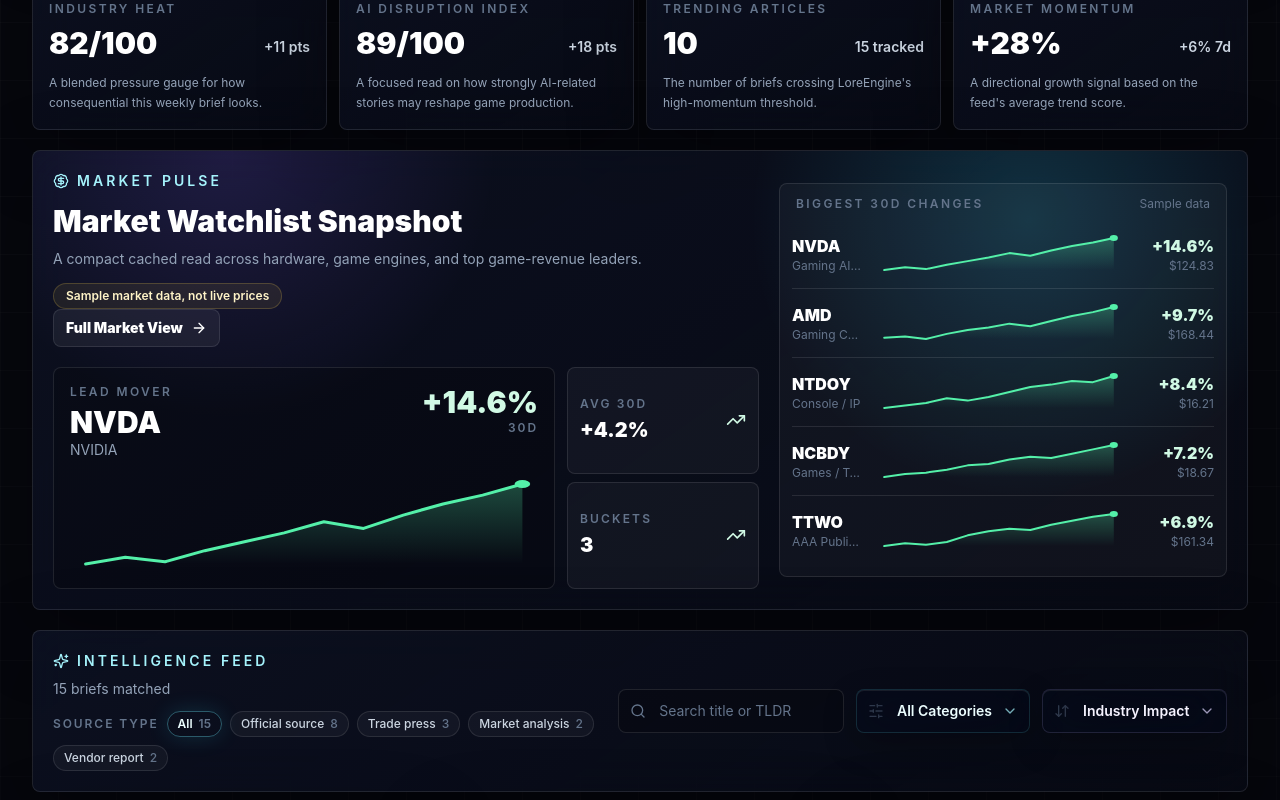
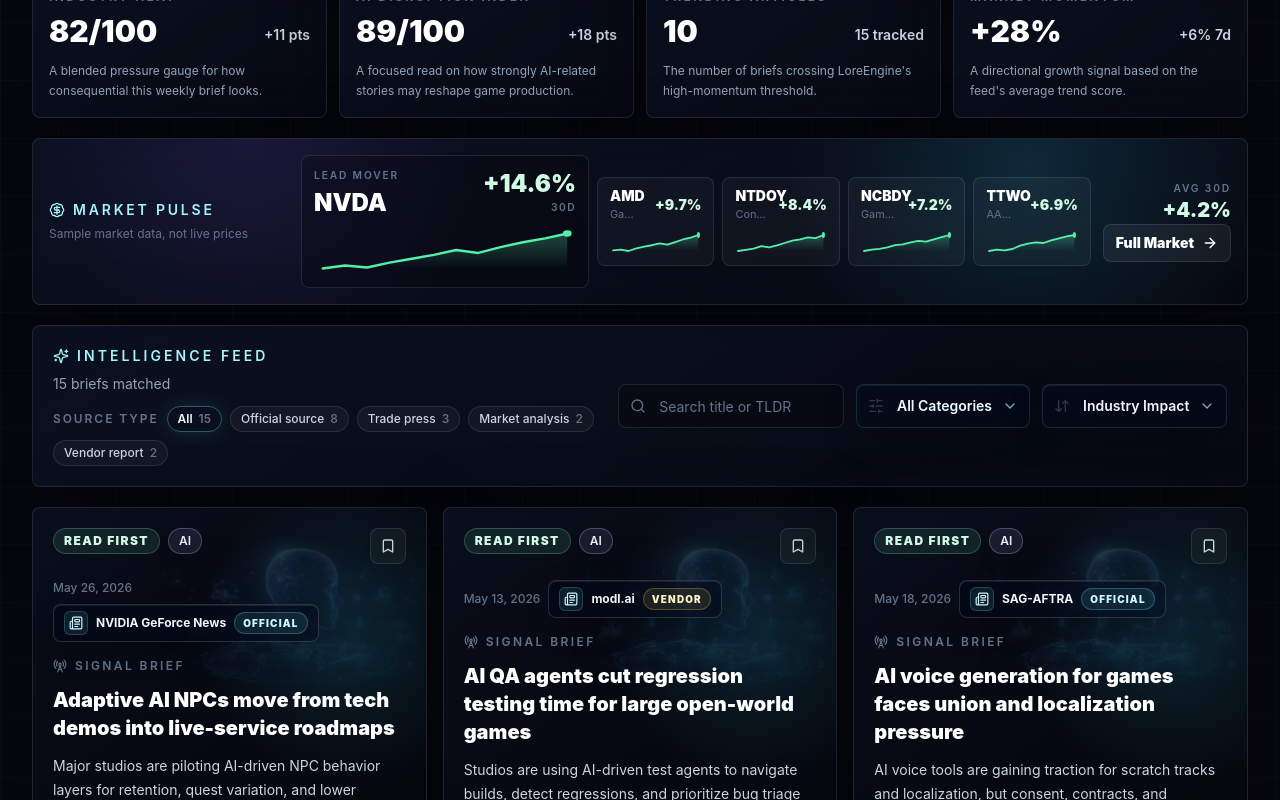
Before and after one commit to ethankim417/LoreEngine, a Next.js app: page / in a window 1280 px wide. Shown: the part 1080-1880 px from the top of the page. Built offline with nearby package versions, Linux system fonts and the light colour scheme.

Commit message:
Polish market pulse and mobile states

```diff
--- a/app/page.tsx
+++ b/app/page.tsx
@@ -6,7 +6,7 @@
   return (
     <main className="relative min-h-screen overflow-hidden">
       <AmbientBackground />
-      <div className="relative z-10 mx-auto flex w-full max-w-7xl flex-col gap-8 px-4 py-6 sm:px-6 lg:px-8 lg:py-8">
+      <div className="relative z-10 mx-auto flex w-full max-w-7xl flex-col gap-6 px-3 py-4 sm:px-6 sm:py-6 lg:px-8 lg:py-8">
         <Hero />
         <IntelligenceDashboard articles={articles} metrics={getDashboardMetrics(articles)} />
       </div>
@@ -27,10 +27,10 @@
 
 function Hero() {
   return (
-    <section className="flex flex-col gap-5">
-      <div className="flex flex-col gap-5">
+    <section className="flex flex-col gap-4">
+      <div className="flex flex-col gap-4">
         <div className="flex items-center gap-3">
-          <div className="relative flex h-12 w-12 items-center justify-center rounded-lg border border-cyan-300/30 bg-cyan-300/10 shadow-glow">
+          <div className="relative flex h-11 w-11 items-center justify-center rounded-lg border border-cyan-300/30 bg-cyan-300/10 shadow-glow sm:h-12 sm:w-12">
             <div className="absolute inset-1 rounded-md border border-violet-300/20" />
             <span className="font-display text-lg font-black tracking-[0.18em] text-cyan-100">
               LE
@@ -50,7 +50,7 @@
           <p className="text-balance text-xl font-medium text-cyan-50 sm:text-2xl">
             AI-powered gaming industry intelligence
           </p>
-          <p className="mt-3 max-w-2xl text-sm leading-6 text-slate-300 sm:text-base">
+          <p className="mt-2 max-w-2xl text-sm leading-6 text-slate-300 sm:mt-3 sm:text-base">
             A command-center dashboard for tracking the signals shaping studios,
             platforms, game AI, hardware, esports, and creator-led markets.
           </p>
--- a/components/ArticleCard.tsx
+++ b/components/ArticleCard.tsx
@@ -36,7 +36,7 @@
   }
 
   return (
-    <article className="glass-panel group relative flex min-h-[25rem] flex-col overflow-hidden rounded-lg transition duration-300 hover:-translate-y-1 hover:border-cyan-300/30 hover:shadow-glow">
+    <article className="glass-panel group relative flex min-h-[24rem] flex-col overflow-hidden rounded-lg transition duration-300 hover:-translate-y-1 hover:border-cyan-300/30 hover:shadow-glow sm:min-h-[25rem]">
       <div aria-hidden="true" className="absolute inset-0 overflow-hidden">
         <Image
           src={article.visual.image}
@@ -75,12 +75,12 @@
           <SourceBadge source={article.source} credibility={article.sourceCredibility} compact />
         </div>
 
-        <div className="mt-4 flex items-center gap-2 text-xs font-semibold uppercase tracking-[0.2em] text-slate-500">
+        <div className="mt-3 flex items-center gap-2 text-xs font-semibold uppercase tracking-[0.2em] text-slate-500 sm:mt-4">
           <RadioTower className="h-3.5 w-3.5" />
           Signal Brief
         </div>
 
-        <h2 className="mt-3 font-display text-xl font-black leading-snug tracking-normal text-white">
+        <h2 className="mt-2 font-display text-lg font-black leading-snug tracking-normal text-white sm:mt-3 sm:text-xl">
           {article.title}
         </h2>
         <p className="mt-3 line-clamp-3 text-sm leading-6 text-slate-300">{article.tldr}</p>
--- a/components/IntelligenceDashboard.tsx
+++ b/components/IntelligenceDashboard.tsx
@@ -42,6 +42,12 @@
   const [sourceType, setSourceType] = useState<SourceCredibility | "All">("All");
   const [sortMode, setSortMode] = useState<SortMode>("impact");
   const [selectedMetric, setSelectedMetric] = useState<DashboardMetric | null>(null);
+  const resetFilters = () => {
+    setQuery("");
+    setCategory("All");
+    setSourceType("All");
+    setSortMode("impact");
+  };
 
   const filteredArticles = useMemo(() => {
     const normalizedQuery = query.trim().toLowerCase();
@@ -72,12 +78,12 @@
   }, [articles, category, query, sortMode, sourceType]);
 
   return (
-    <div className="flex flex-col gap-5">
+    <div className="flex flex-col gap-4 sm:gap-5">
       <WeeklyBriefStatus articles={articles} metrics={metrics} />
 
       <ExecutiveBrief articles={articles} />
 
-      <section aria-label="Dashboard metrics" className="grid gap-3 sm:grid-cols-2 lg:grid-cols-4">
+      <section aria-label="Dashboard metrics" className="grid gap-2 sm:grid-cols-2 sm:gap-3 lg:grid-cols-4">
         {metrics.map((metric) => (
           <MetricCard key={metric.label} metric={metric} onSelect={() => setSelectedMetric(metric)} />
         ))}
@@ -85,7 +91,7 @@
 
       <MarketPulse />
 
-      <section className="glass-panel rounded-lg p-4 sm:p-5">
+      <section className="glass-panel rounded-lg p-3 sm:p-5">
         <div className="flex flex-col gap-4 xl:flex-row xl:items-center xl:justify-between">
           <div>
             <div className="flex items-center gap-2 text-sm font-semibold uppercase tracking-[0.22em] text-cyan-200">
@@ -157,28 +163,42 @@
           onClearCategory={() => setCategory("All")}
           onClearSourceType={() => setSourceType("All")}
           onResetSort={() => setSortMode("impact")}
-          onClearAll={() => {
-            setQuery("");
-            setCategory("All");
-            setSourceType("All");
-            setSortMode("impact");
-          }}
+          onClearAll={resetFilters}
         />
       </section>
 
-      <section className="grid gap-4 lg:grid-cols-2 xl:grid-cols-3">
+      <section className="grid gap-3 sm:gap-4 lg:grid-cols-2 xl:grid-cols-3">
         {filteredArticles.map((article) => (
           <ArticleCard key={article.id} article={article} />
         ))}
       </section>
 
       {filteredArticles.length === 0 ? (
-        <div className="glass-panel rounded-lg p-8 text-center text-slate-300">
-          No briefs match these filters. Try clearing source type, category, or search.
-        </div>
+        <EmptyFilterState onClearAll={resetFilters} />
       ) : null}
 
       <MetricExplainerDialog metric={selectedMetric} onClose={() => setSelectedMetric(null)} />
+    </div>
+  );
+}
+
+function EmptyFilterState({ onClearAll }: { onClearAll: () => void }) {
+  return (
+    <div className="glass-panel rounded-lg p-6 text-center sm:p-8">
+      <div className="mx-auto grid h-11 w-11 place-items-center rounded-lg border border-cyan-300/20 bg-cyan-300/10 text-cyan-100">
+        <Search className="h-5 w-5" />
+      </div>
+      <h2 className="mt-4 font-display text-xl font-black text-white">No briefs match these filters</h2>
+      <p className="mx-auto mt-2 max-w-md text-sm leading-6 text-slate-400">
+        Try clearing the source type, category, or search query to bring the weekly brief back into view.
+      </p>
+      <button
+        type="button"
+        onClick={onClearAll}
+        className="mt-5 inline-flex items-center justify-center rounded-lg bg-white px-4 py-3 text-sm font-black text-slate-950 transition hover:bg-cyan-200"
+      >
+        Clear filters
+      </button>
     </div>
   );
 }
--- a/components/MarketPulse.tsx
+++ b/components/MarketPulse.tsx
@@ -1,7 +1,7 @@
 import Link from "next/link";
-import { ArrowRight, BadgeDollarSign, TrendingDown, TrendingUp } from "lucide-react";
+import { ArrowRight, BadgeDollarSign } from "lucide-react";
 import { StockLineChart } from "@/components/StockLineChart";
-import { getMarketFocusPlayers, marketGroups, type MarketPlayer } from "@/data/market";
+import { getMarketFocusPlayers, type MarketPlayer } from "@/data/market";
 
 export function MarketPulse() {
   const focusPlayers = getMarketFocusPlayers();
@@ -18,80 +18,69 @@
       className="glass-panel group block overflow-hidden rounded-lg transition duration-300 hover:-translate-y-0.5 hover:border-cyan-300/25 hover:shadow-glow focus:outline-none focus:ring-2 focus:ring-cyan-300/30"
       aria-label="Open full market pulse view"
     >
-      <section aria-label="Market pulse preview" className="relative p-4 sm:p-5">
-        <div aria-hidden="true" className="absolute inset-0 bg-[radial-gradient(circle_at_82%_15%,rgba(50,217,255,0.18),transparent_26%),radial-gradient(circle_at_16%_0%,rgba(138,92,255,0.16),transparent_24%)]" />
+      <section aria-label="Market pulse preview" className="relative p-3 sm:p-4">
+        <div aria-hidden="true" className="absolute inset-0 bg-[radial-gradient(circle_at_82%_16%,rgba(50,217,255,0.14),transparent_24%),radial-gradient(circle_at_18%_0%,rgba(138,92,255,0.12),transparent_24%)]" />
 
-        <div className="relative z-10 grid gap-5 xl:grid-cols-[1fr_28rem] xl:items-center">
+        <div className="relative z-10 grid gap-3 xl:grid-cols-[15rem_1fr_auto] xl:items-center">
           <div>
-            <div className="flex items-center gap-2 text-sm font-semibold uppercase tracking-[0.22em] text-cyan-200">
+            <div className="flex items-center gap-2 text-sm font-semibold uppercase tracking-[0.2em] text-cyan-200">
               <BadgeDollarSign className="h-4 w-4" />
               Market Pulse
             </div>
-            <div className="mt-3 flex flex-col gap-3 sm:flex-row sm:items-end sm:justify-between xl:block">
-              <div>
-                <h2 className="font-display text-2xl font-black text-white sm:text-3xl">
-                  Market Watchlist Snapshot
-                </h2>
-                <p className="mt-2 max-w-2xl text-sm leading-6 text-slate-400">
-                  A compact cached read across hardware, game engines, and top game-revenue leaders.
-                </p>
-                <p className="mt-3 inline-flex rounded-full border border-amber-300/20 bg-amber-300/[0.08] px-3 py-1 text-xs font-semibold text-amber-100">
+            <p className="mt-1 text-xs leading-5 text-slate-500">
               Sample market data, not live prices
             </p>
           </div>
-              <span className="inline-flex w-fit items-center gap-2 rounded-lg border border-white/10 bg-white/[0.06] px-3 py-2 text-sm font-black text-white transition group-hover:border-cyan-300/35 group-hover:text-cyan-100">
-                Full Market View
-                <ArrowRight className="h-4 w-4 transition group-hover:translate-x-0.5" />
-              </span>
-            </div>
 
-            <div className="mt-5 grid gap-3 sm:grid-cols-[minmax(0,1fr)_12rem]">
-              <div className="rounded-lg border border-white/10 bg-black/20 p-4">
-                <div className="flex items-start justify-between gap-4">
+          <div className="grid gap-2 md:grid-cols-[minmax(12rem,18rem)_1fr] md:items-center">
+            <div className="rounded-lg border border-white/10 bg-black/20 p-3">
+              <div className="flex items-start justify-between gap-3">
                 <div>
-                    <p className="text-xs font-semibold uppercase tracking-[0.2em] text-slate-500">
-                      Lead Mover
+                  <p className="text-[0.64rem] font-semibold uppercase tracking-[0.18em] text-slate-500">
+                    Lead mover
                   </p>
-                    <p className="mt-1 font-display text-3xl font-black text-white">{lead.ticker}</p>
-                    <p className="text-sm text-slate-400">{lead.company}</p>
+                  <p className="mt-1 font-display text-2xl font-black text-white">{lead.ticker}</p>
                 </div>
                 <div className="text-right">
-                    <p className={lead.thirtyDayChange >= 0 ? "font-display text-3xl font-black text-emerald-100" : "font-display text-3xl font-black text-rose-100"}>
+                  <p className={lead.thirtyDayChange >= 0 ? "font-display text-2xl font-black text-emerald-100" : "font-display text-2xl font-black text-rose-100"}>
                     {formatPercent(lead.thirtyDayChange)}
                   </p>
-                    <p className="text-xs font-semibold uppercase tracking-[0.16em] text-slate-500">30d</p>
+                  <p className="text-[0.64rem] font-semibold uppercase tracking-[0.14em] text-slate-500">
+                    30d
+                  </p>
                 </div>
               </div>
-                <div className="mt-4 h-24">
+              <div className="mt-2 h-12">
                 <StockLineChart
                   values={lead.trend}
                   positive={lead.thirtyDayChange >= 0}
-                    height={72}
-                    strokeWidth={3}
+                  height={44}
+                  strokeWidth={2.4}
                   label={`${lead.company} 30 day line chart`}
                 />
               </div>
             </div>
 
-              <div className="grid gap-2">
-                <MarketMiniStat label="Avg 30d" value={formatPercent(averageThirtyDay)} positive={averageThirtyDay >= 0} />
-                <MarketMiniStat label="Buckets" value={`${marketGroups.length}`} positive />
-              </div>
+            <div className="grid gap-2 sm:grid-cols-2 lg:grid-cols-4">
+              {topMovers.slice(1).map((player) => (
+                <TickerCell key={player.ticker} player={player} />
+              ))}
             </div>
           </div>
 
-          <div className="rounded-lg border border-white/10 bg-white/[0.035] p-3">
-            <div className="flex items-center justify-between px-1 pb-2">
-              <p className="text-xs font-semibold uppercase tracking-[0.2em] text-slate-500">
-                Biggest 30d Changes
+          <div className="flex items-center justify-between gap-3 xl:block xl:text-right">
+            <div>
+              <p className="text-[0.64rem] font-semibold uppercase tracking-[0.18em] text-slate-500">
+                Avg 30d
               </p>
-              <p className="text-xs text-slate-500">Sample data</p>
+              <p className={averageThirtyDay >= 0 ? "font-display text-xl font-black text-emerald-100" : "font-display text-xl font-black text-rose-100"}>
+                {formatPercent(averageThirtyDay)}
+              </p>
             </div>
-            <div className="divide-y divide-white/10">
-              {topMovers.map((player) => (
-                <MoverRow key={player.ticker} player={player} />
-              ))}
-            </div>
+            <span className="inline-flex items-center gap-2 rounded-lg border border-white/10 bg-white/[0.06] px-3 py-2 text-sm font-black text-white transition group-hover:border-cyan-300/35 group-hover:text-cyan-100">
+              Full Market
+              <ArrowRight className="h-4 w-4 transition group-hover:translate-x-0.5" />
+            </span>
           </div>
         </div>
       </section>
@@ -99,52 +88,29 @@
   );
 }
 
-function MoverRow({ player }: { player: MarketPlayer }) {
+function TickerCell({ player }: { player: MarketPlayer }) {
   const positive = player.thirtyDayChange >= 0;
 
   return (
-    <div className="grid grid-cols-[4.5rem_1fr_5rem] items-center gap-3 py-3">
-      <div>
-        <p className="font-display text-base font-black text-white">{player.ticker}</p>
-        <p className="truncate text-xs text-slate-500">{player.segment}</p>
+    <div className="rounded-lg border border-white/10 bg-white/[0.035] px-3 py-2">
+      <div className="flex items-center justify-between gap-3">
+        <div className="min-w-0">
+          <p className="font-display text-sm font-black text-white">{player.ticker}</p>
+          <p className="truncate text-[0.68rem] text-slate-500">{player.segment}</p>
         </div>
-      <div className="h-11">
+        <p className={positive ? "font-display text-sm font-black text-emerald-100" : "font-display text-sm font-black text-rose-100"}>
+          {formatPercent(player.thirtyDayChange)}
+        </p>
+      </div>
+      <div className="mt-1.5 h-7">
         <StockLineChart
           values={player.trend}
           positive={positive}
-          height={44}
-          strokeWidth={2}
+          height={28}
+          strokeWidth={1.8}
           label={`${player.company} 30 day line chart`}
         />
       </div>
-      <div className="text-right">
-        <p className={positive ? "font-display text-base font-black text-emerald-100" : "font-display text-base font-black text-rose-100"}>
-          {formatPercent(player.thirtyDayChange)}
-        </p>
-        <p className="text-xs text-slate-500">{formatPrice(player)}</p>
-      </div>
-    </div>
-  );
-}
-
-function MarketMiniStat({
-  label,
-  value,
-  positive
-}: {
-  label: string;
-  value: string;
-  positive: boolean;
-}) {
-  return (
-    <div className="flex items-center justify-between gap-3 rounded-lg border border-white/10 bg-white/[0.04] px-3 py-3">
-      <div>
-        <p className="text-xs font-semibold uppercase tracking-[0.18em] text-slate-500">{label}</p>
-        <p className="mt-1 font-display text-xl font-black text-white">{value}</p>
-      </div>
-      <span className={positive ? "text-emerald-100" : "text-rose-100"}>
-        {positive ? <TrendingUp className="h-5 w-5" /> : <TrendingDown className="h-5 w-5" />}
-      </span>
     </div>
   );
 }
@@ -152,7 +118,3 @@
 function formatPercent(value: number) {
   return `${value >= 0 ? "+" : ""}${value.toFixed(1)}%`;
 }
-
-function formatPrice(player: MarketPlayer) {
-  return player.price === null ? "Private" : `$${player.price.toFixed(2)}`;
-}
```
Lines whose indentation alone changed are shown as unchanged.
